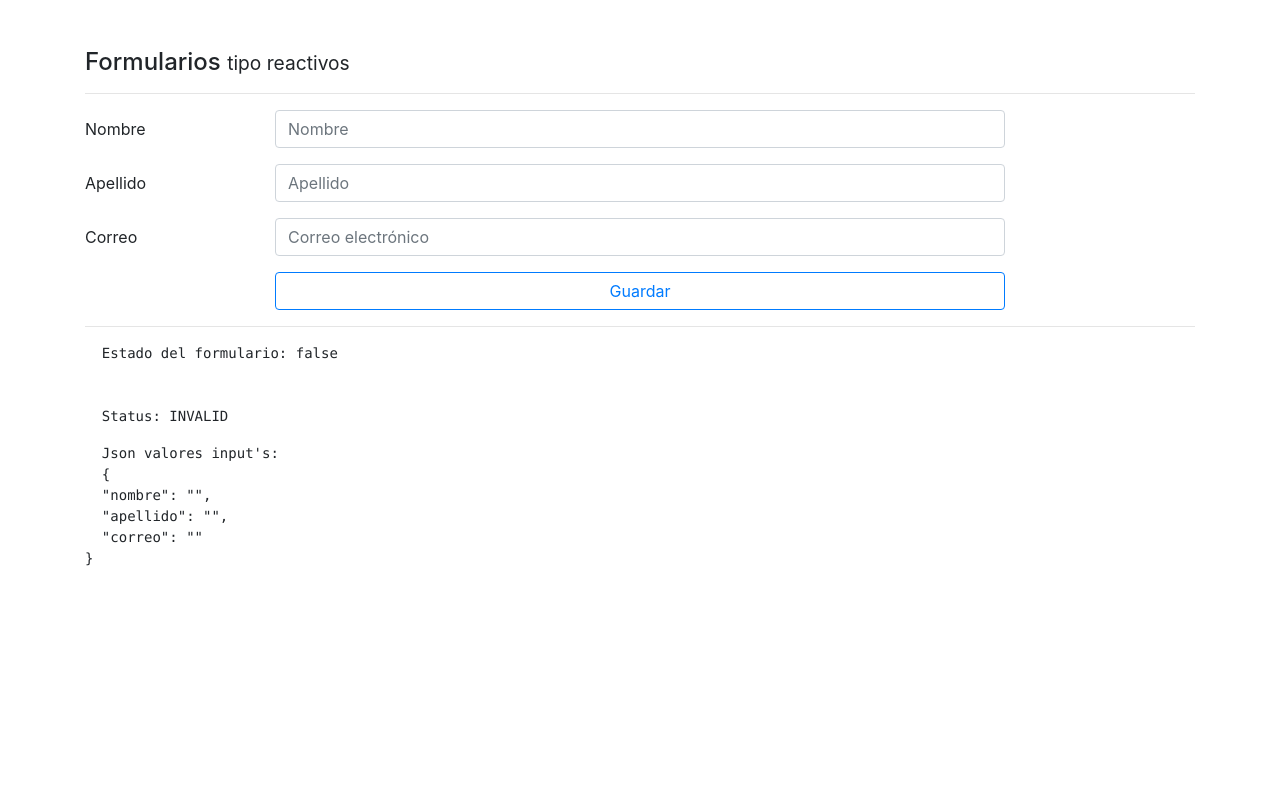
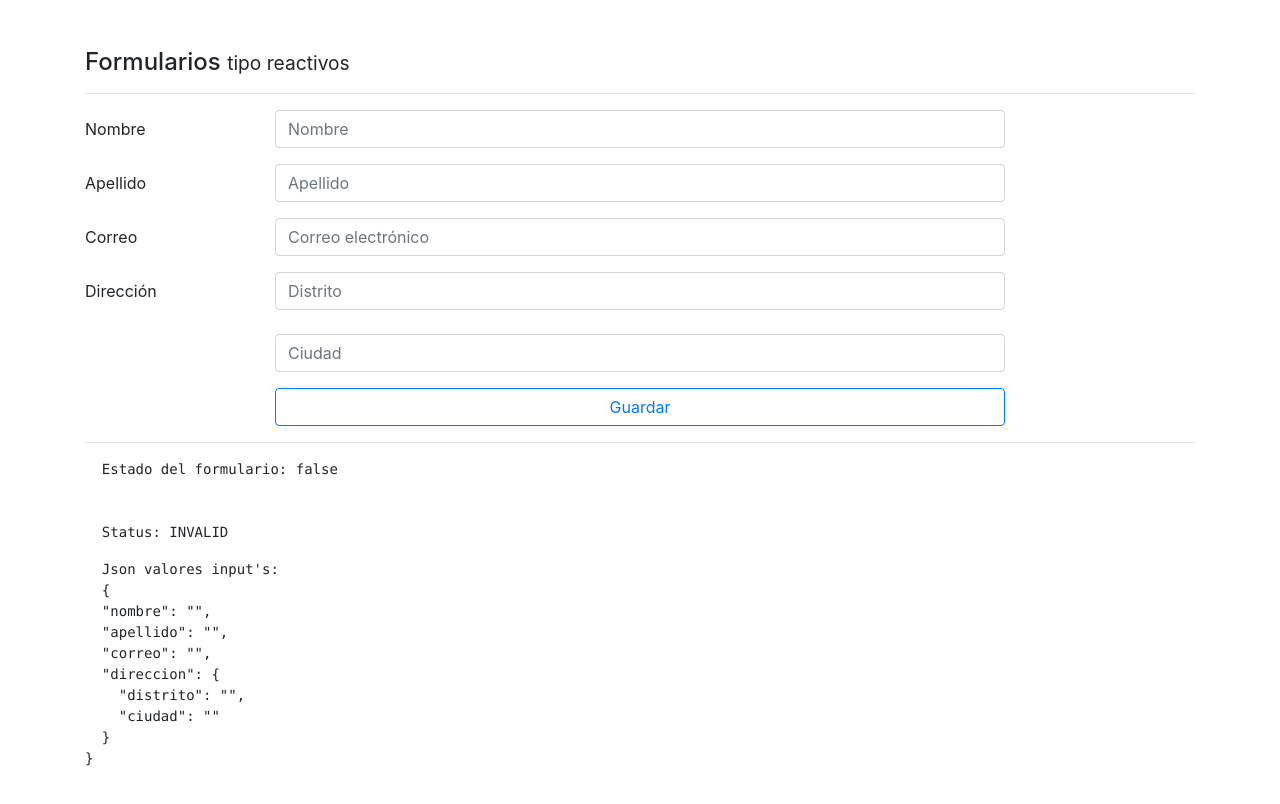
Before and after one commit to OscarMunozBernales/web-angular, an Angular app in the folder 7-formularios/: page /reactive in a window 1280 px wide. Built offline with nearby package versions, Linux system fonts and the light colour scheme.

Commit message:
creando agrupaciones con formGroup

```diff
--- a/7-formularios/src/app/pages/reactive/reactive.component.html
+++ b/7-formularios/src/app/pages/reactive/reactive.component.html
@@ -57,6 +57,25 @@
 
 
 
+  <div class="form-group row" formGroupName="direccion">
+    <label class="col-2 col-form-label">Dirección</label>
+    <div class="col-8">
+
+        <input type="text"
+                class="form-control"
+                placeholder="Distrito"
+                formControlName="distrito">
+
+        <br>
+
+        <input type="text"
+                class="form-control"
+                placeholder="Ciudad"
+                formControlName="ciudad">
+
+    </div>
+  </div>
+
   <div class="form-group row">
     <label class="col-2 col-form-label">&nbsp;</label>
     <div class="input-group col-md-8">
--- a/7-formularios/src/app/pages/reactive/reactive.component.ts
+++ b/7-formularios/src/app/pages/reactive/reactive.component.ts
@@ -46,6 +46,10 @@ export class ReactiveComponent implements OnInit {
           Validators.pattern( '[a-z0-9._%+-]+@[a-z0-9.-]+\.[a-z]{2,3}$' )
         ]
       ],
+      direccion: this.formBuilder.group({
+        distrito: [''],
+        ciudad: ['']
+      })
     });
 
   }
```
